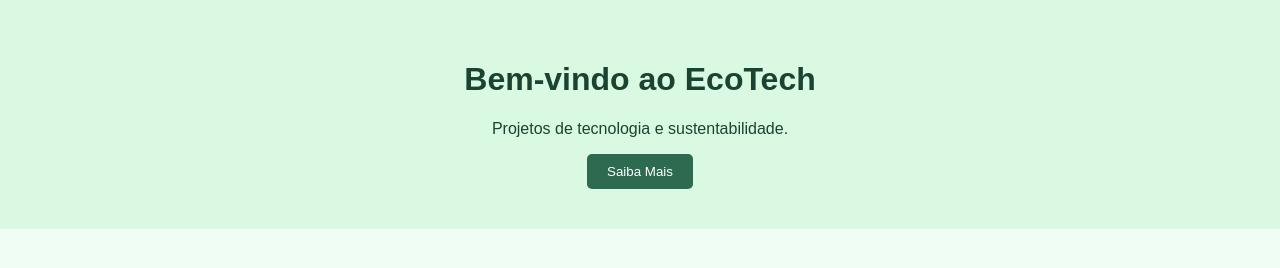
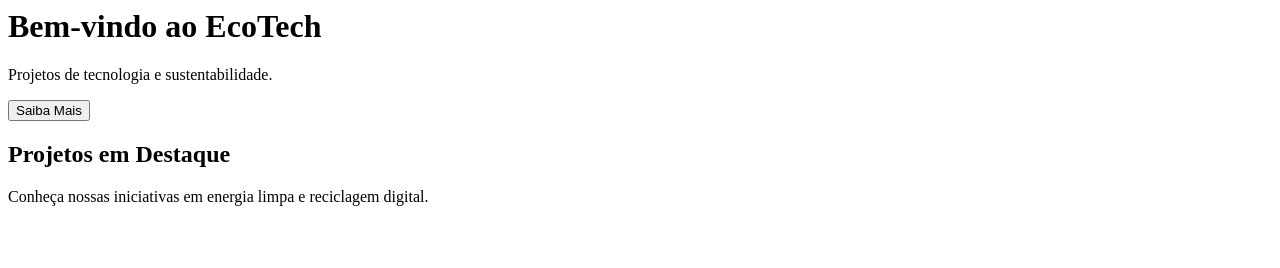
Before and after one commit to BrunoAlbuquerqu3/ecotech-site, a plain HTML site: page index.html in a window 1280 px wide. Drawn offline with Linux system fonts and the light colour scheme.

Commit message:
Adicionada seção de projetos em destaque

```diff
--- a/index.html
+++ b/index.html
@@ -1,15 +1,13 @@
-<!DOCTYPE html>
-<html lang="pt-BR">
-<head>
-    <meta charset="UTF-8">
-    <title>EcoTech - Tecnologia Sustentável</title>
-    <link rel="stylesheet" href="style.css">
-</head>
 <body>
     <header>
         <h1>Bem-vindo ao EcoTech</h1>
         <p>Projetos de tecnologia e sustentabilidade.</p>
         <button>Saiba Mais</button>
     </header>
-</body>
+
+    <section>
+        <h2>Projetos em Destaque</h2>
+        <p>Conheça nossas iniciativas em energia limpa e reciclagem digital.</p>
+    </section>
+    </body>
 </html>
```
